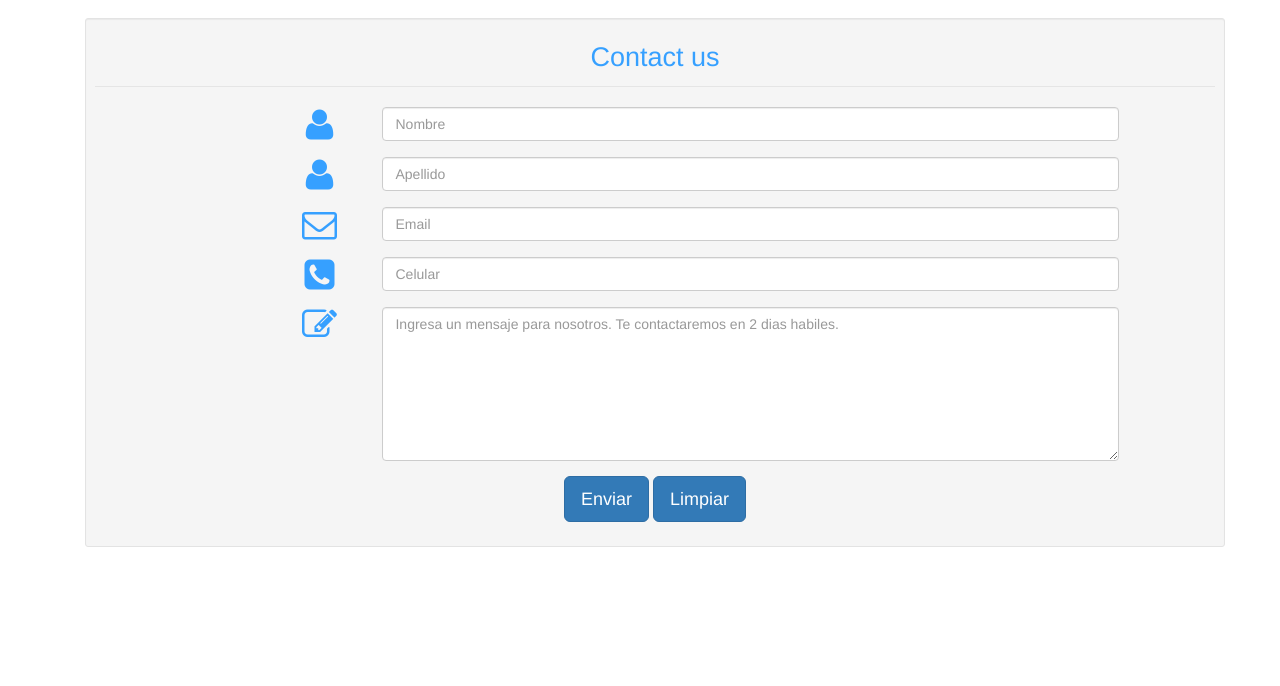
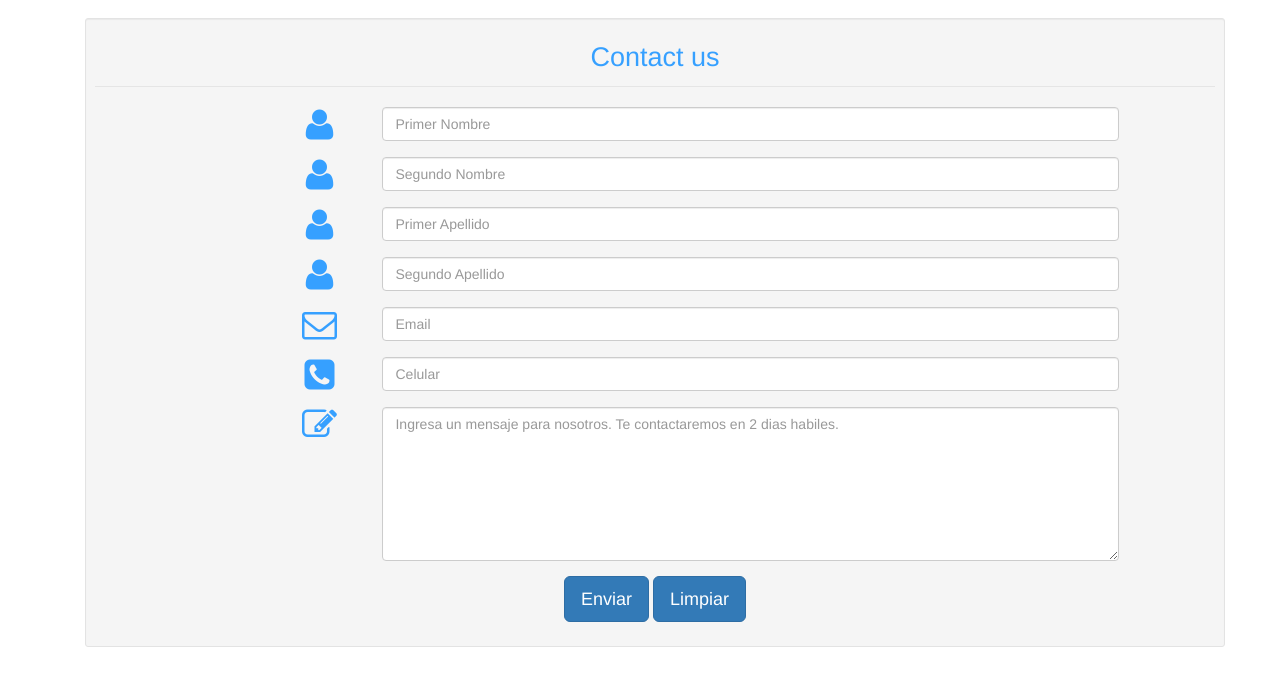
Before and after one commit to CAO95071415989/CAO-FinalTallerHS, a plain HTML site: page ContactForm/index.html in a window 1280 px wide. Shown: the part 102-788 px from the top of the page. Drawn offline with Linux system fonts and the light colour scheme.

Commit message:
Separar campos

```diff
--- a/ContactForm/index.html
+++ b/ContactForm/index.html
@@ -31,13 +31,25 @@
                         <div class="form-group">
                             <span class="col-md-1 col-md-offset-2 text-center"><i class="fa fa-user bigicon"></i></span>
                             <div class="col-md-8">
-                                <input id="fname" name="name" type="text" placeholder="Nombre" class="form-control">
+                                <input id="fname" name="name" type="text" placeholder="Primer Nombre" class="form-control">
+                            </div>
+                        </div>
+                         <div class="form-group">
+                            <span class="col-md-1 col-md-offset-2 text-center"><i class="fa fa-user bigicon"></i></span>
+                            <div class="col-md-8">
+                                <input id="Text1" name="name" type="text" placeholder="Segundo Nombre" class="form-control">
+                            </div>
+                        </div>
+                         <div class="form-group">
+                            <span class="col-md-1 col-md-offset-2 text-center"><i class="fa fa-user bigicon"></i></span>
+                            <div class="col-md-8">
+                                <input id="Text2" name="name" type="text" placeholder="Primer Apellido" class="form-control">
                             </div>
                         </div>
                         <div class="form-group">
                             <span class="col-md-1 col-md-offset-2 text-center"><i class="fa fa-user bigicon"></i></span>
                             <div class="col-md-8">
-                                <input id="lname" name="name" type="text" placeholder="Apellido" class="form-control">
+                                <input id="lname" name="name" type="text" placeholder="Segundo Apellido" class="form-control">
                             </div>
                         </div>
 
```
